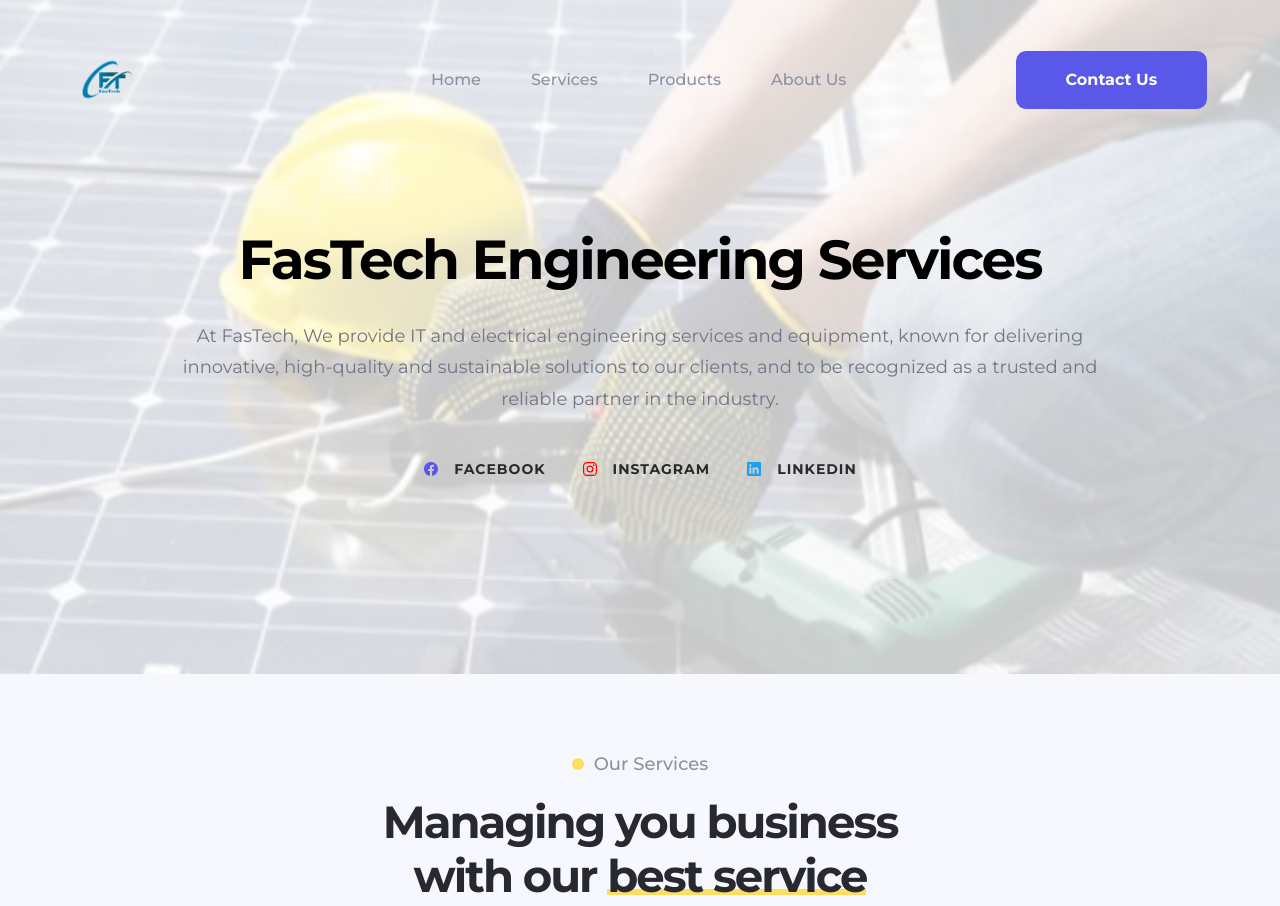
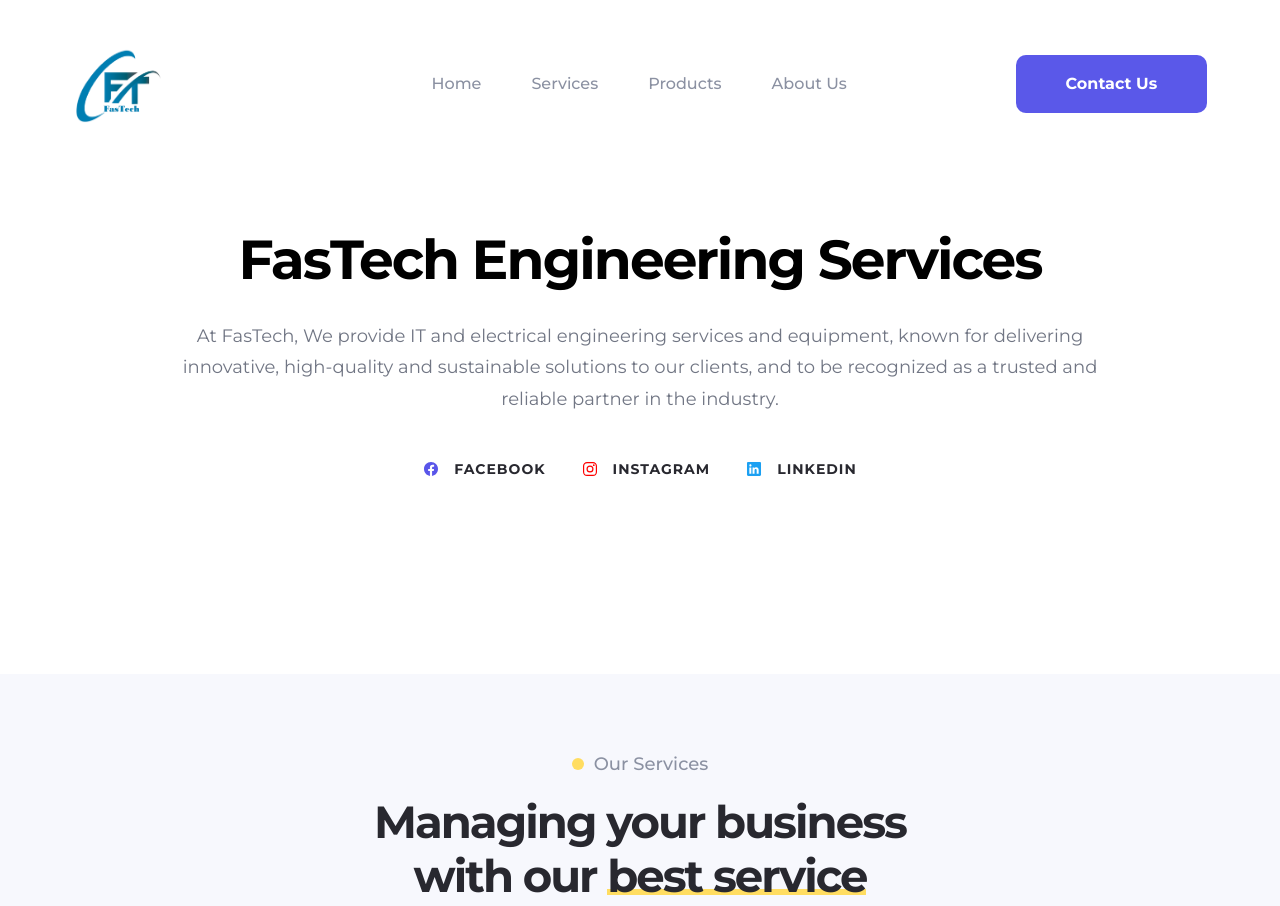
Before and after one commit to depchip/FasTech, a plain HTML site: page index.html in a window 1280 px wide. Shown: the top 906 px of the page. Drawn offline with nearby package versions, Linux system fonts and the light colour scheme.

Commit message:
saving my changes

```diff
--- a/css/style.css
+++ b/css/style.css
@@ -1306,7 +1306,7 @@
   .navbar-list {
     display: flex;
     gap: 30px;
-    padding-left: 120px;
+    padding-left: 100px;
   }
 
   .navbar-link {
--- a/index.html
+++ b/index.html
@@ -43,9 +43,9 @@
       <div class="container">
         <div class="header-logo-container">
           <img
-            src="./images/fasteck_logo.png"
+            src="./images/fasteck_footer_logo.png"
             alt="logo"
-            style="height: 69px"
+            style="height: 78px; width: 90px"
           />
         </div>
         <nav class="navbar" data-navbar>
@@ -100,20 +100,20 @@
       <!--? ============ HERO ============ ?-->
 
       <section class="section hero" id="home" aria-label="hero">
-        <div class="slideshow-container">
+        <!-- <div class="slideshow-container"> -->
           <!-- Full-width images with number and caption text -->
-          <div class="mySlides fade">
-            <img src="./images/solar_service.jpg" style="width: 100%" />
+          <!-- <div class="mySlides fade">
+            <img src="./images/solar_service.jpg" style="" />
           </div>
 
           <div class="mySlides fade">
-            <img src="./images/camera_service.png" style="width: 100%" />
+            <img src="./images/camera_service.png" style="" />
           </div>
 
           <div class="mySlides fade">
-            <img src="./images/data_service.jpg" style="width: 100%" />
+            <img src="./images/data_service.jpg" style="" />
           </div>
-        </div>
+        </div> -->
 
         <div class="container">
           <div class="hero-content">
@@ -174,7 +174,7 @@
           <p class="section-subtitle has-before text-center">Our Services</p>
 
           <h2 class="h2 section-title text-center">
-            Managing you business with our
+            Managing your business with our
             <span class="has-before">best service</span>
           </h2>
 
@@ -378,7 +378,7 @@
                   <img
                     class="project-image"
                     src="./images/solar_product.jpg"
-                    alt="cctv Camera"
+                    alt="solar panel"
                   />
                   <div class="product-info">
                     <!-- icon -->
@@ -396,8 +396,8 @@
                 <div class="product-image-container">
                   <img
                     class="project-image"
-                    src="./images/inverter_product.jpg"
-                    alt="cctv Camera"
+                    src="./images/inverter_product.png"
+                    alt="Invertor"
                   />
                   <div class="product-info">
                     <!-- icon -->
--- a/js/script.js
+++ b/js/script.js
@@ -1,19 +1,19 @@
 "use strict";
 
-let slideIndex = 0;
-showSlides();
+// let slideIndex = 0;
+// showSlides();
 
-function showSlides() {
-  let i;
-  let slides = document.getElementsByClassName("mySlides");
-  for (i = 0; i < slides.length; i++) {
-    slides[i].style.display = "none";
-  }
-  slideIndex++;
-  if (slideIndex > slides.length) {slideIndex = 1}
-  slides[slideIndex-1].style.display = "block";
-  setTimeout(showSlides, 2000); // Change image every 2 seconds
-}
+// function showSlides() {
+//   let i;
+//   let slides = document.getElementsByClassName("mySlides");
+//   for (i = 0; i < slides.length; i++) {
+//     slides[i].style.display = "none";
+//   }
+//   slideIndex++;
+//   if (slideIndex > slides.length) {slideIndex = 1}
+//   slides[slideIndex-1].style.display = "block";
+//   setTimeout(showSlides, 2000); // Change image every 2 seconds
+// }
 
 // ? Add Event on Elements ? //
 
```
Also changed, not shown: contactus.html (+3 -3 lines), images/inverter_product.jpg (deleted), images/inverter_product.png (added).
